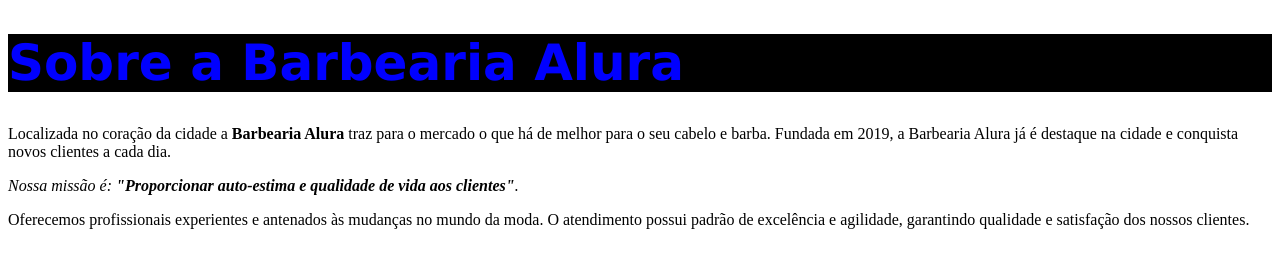
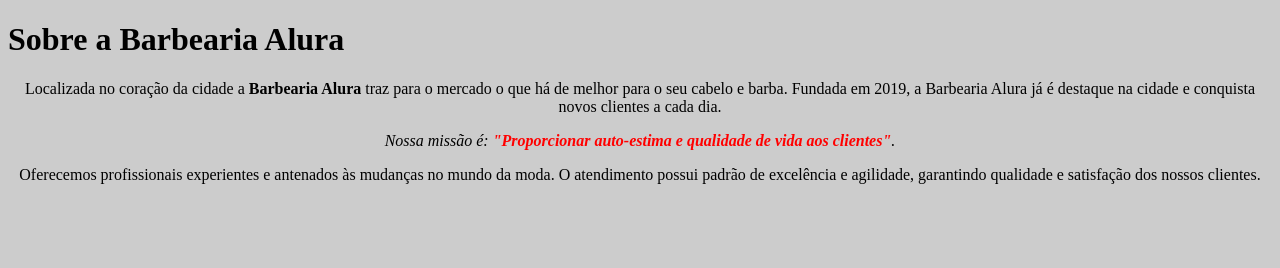
Before and after one commit to professor-weslly/front_end_2b, a plain HTML site: page index.html in a window 1280 px wide. Drawn offline with Linux system fonts and the light colour scheme.

Commit message:
Update style.css

```diff
--- a/style.css
+++ b/style.css
@@ -1,6 +1,11 @@
-h1{
-    font-size: 50px;
-    font-family: 'Lucida Sans', 'Lucida Sans Regular', 'Lucida Grande', 'Lucida Sans Unicode', Geneva, Verdana, sans-serif;
-    color: blue;
-    background-color: black;
+body {
+    background: #CCCCCC
 }
+
+p {
+    text-align: center;
+}
+
+em strong {
+    color: #FF0000;
+}
```
